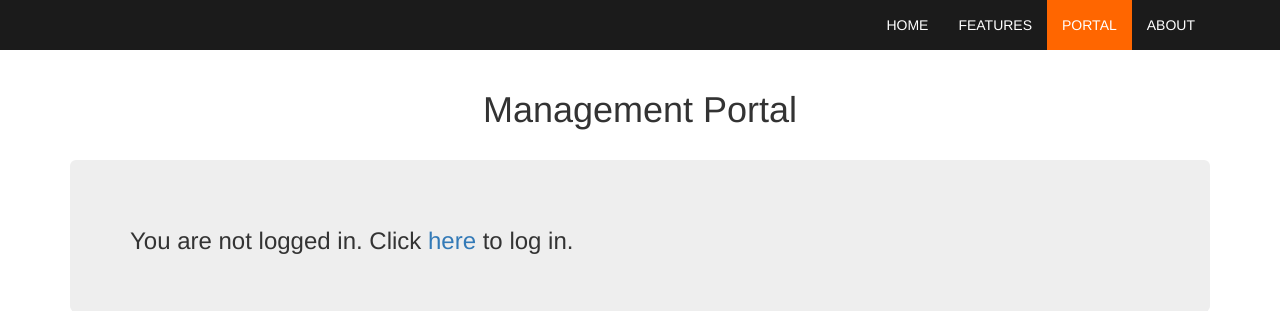
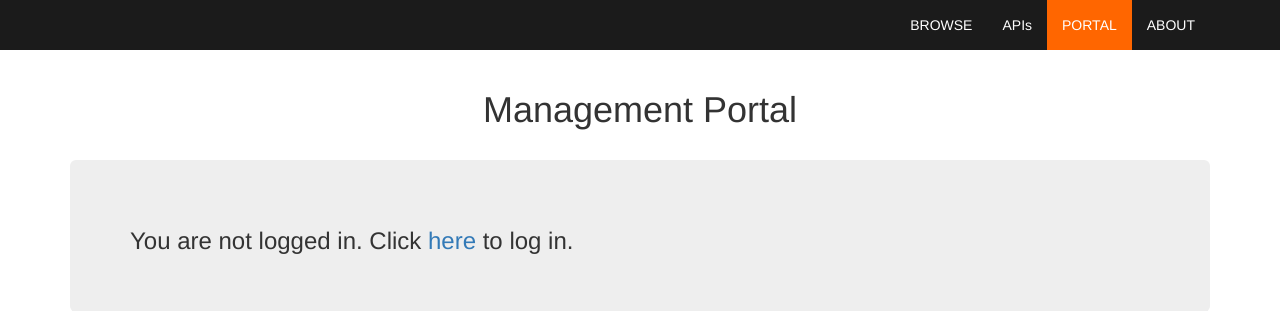
Before and after one commit to GulliverJ/orangedemo, a PHP site: page /portal.php in a window 1280 px wide. Shown: the top 311 px of the page. Run offline with PHP 8.4, Linux system fonts and the light colour scheme; some libraries are stand-ins or nearby versions.

Commit message:
Updating files in line with front page

```diff
--- a/bootstrap/css/landing.css
+++ b/bootstrap/css/landing.css
@@ -34,6 +34,11 @@ body.landing{
 
 	color: black !important;
 	background-color: white;
+}
+
+.navbar-text:hover {
+  text-decoration: none;
+  color: #f60;
 }
 
 
--- a/portal.php
+++ b/portal.php
@@ -54,8 +54,8 @@
         <!-- Collect the nav links, forms, and other content for toggling -->
         <div class="collapse navbar-collapse" id="main-menu">
           <ul class="nav navbar-nav navbar-right">
-            <li><a href="index.php">HOME</a></li>
-            <li><a href="features.html">FEATURES</a></li>
+            <li><a href="index.php">BROWSE</a></li>
+            <li><a href="api.html">APIs</a></li>
             <li class="active"><?php if(LoggedIn()) { ?><a href="portal.php"><?php } else { ?><a href="sign_in.php"><?php } ?>PORTAL</a></li>
             <li><a href="http://students.cs.ucl.ac.uk/2014/group10">ABOUT</a></li>
           </ul>
--- a/register.php
+++ b/register.php
@@ -39,8 +39,8 @@
         <!-- Collect the nav links, forms, and other content for toggling -->
         <div class="collapse navbar-collapse" id="main-menu">
           <ul class="nav navbar-nav navbar-right">
-            <li><a href="index.php">HOME</a></li>
-            <li><a href="features.html">FEATURES</a></li>
+            <li><a href="index.php">BROWSE</a></li>
+            <li><a href="api.html">APIs</a></li>
             <li><?php if(LoggedIn()) { ?><a href="portal.php"><?php } else { ?><a href="sign_in.php"><?php } ?>PORTAL</a></li>
             <li><a href="http://students.cs.ucl.ac.uk/2014/group10">ABOUT</a></li>
           </ul>
```
